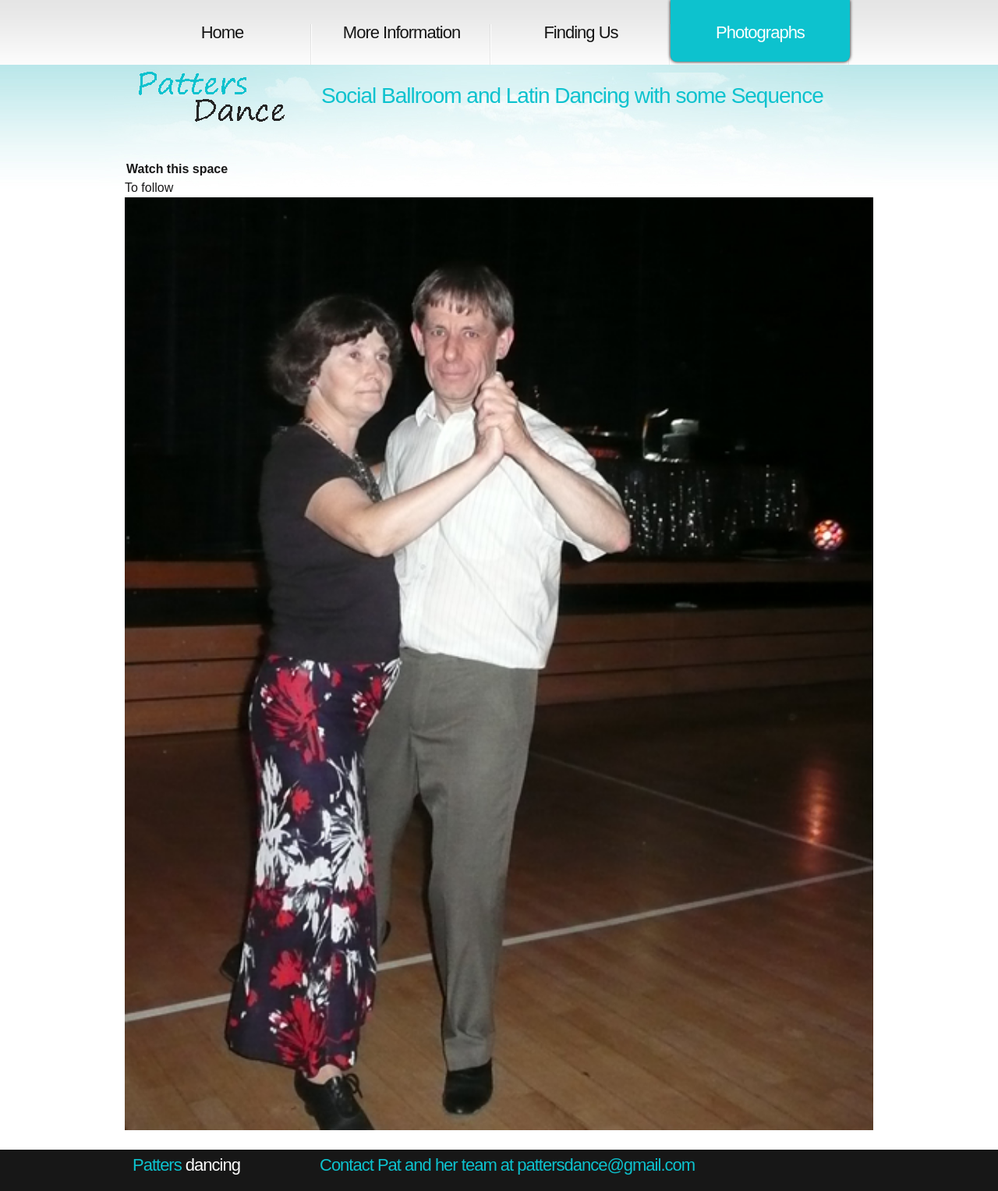
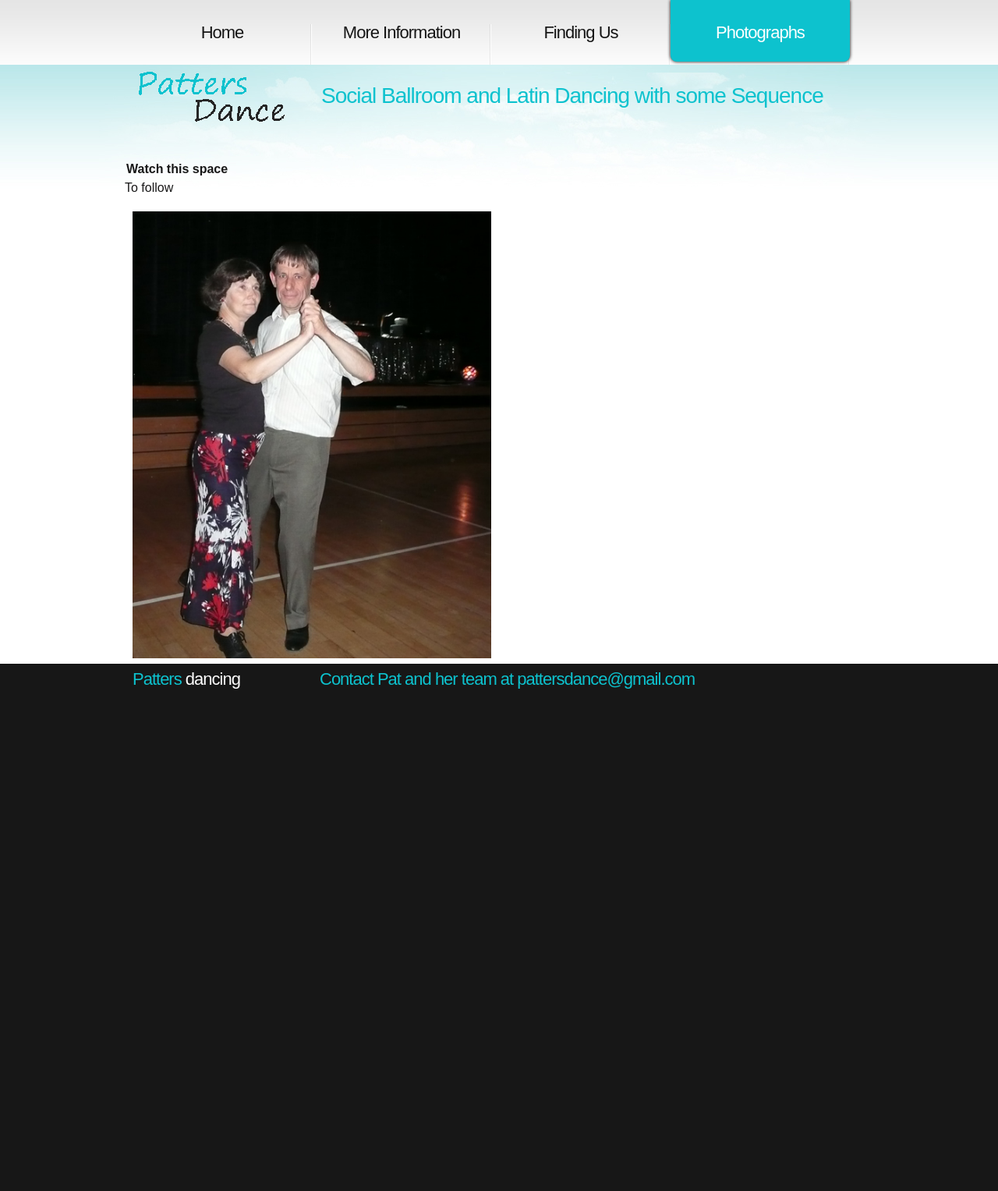
Before and after one commit to ramsayd/patters, a Jekyll site: the page built from 60_photographs.md, in a window 1280 px wide. Shown: the whole page at 78% size. Built offline with Jekyll 4.4.1, drawn with Linux system fonts in a browser that asks for light colours; after the commit the page ends 904 px from its top, so only the background shows below that.

Commit message:
Update 60_photographs.md

```diff
--- a/60_photographs.md
+++ b/60_photographs.md
@@ -7,4 +7,7 @@ permalink: "photographs.html"
 Watch this space
 ======
 To follow
+<article class="grid_6">
+
 <img width="100%" src="images/Duncan%20%26%20C%20cropped%20%26%20resized.jpg"/>
+</article>
```
